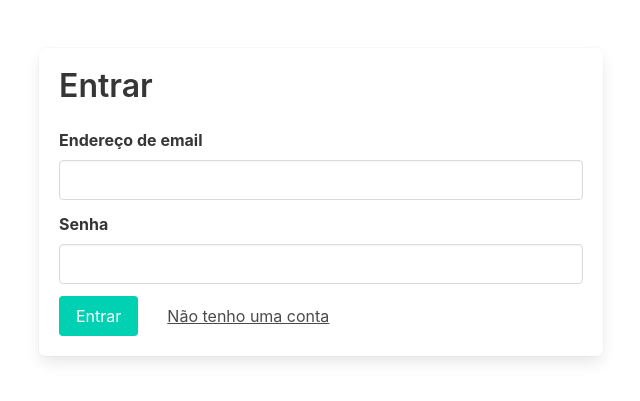
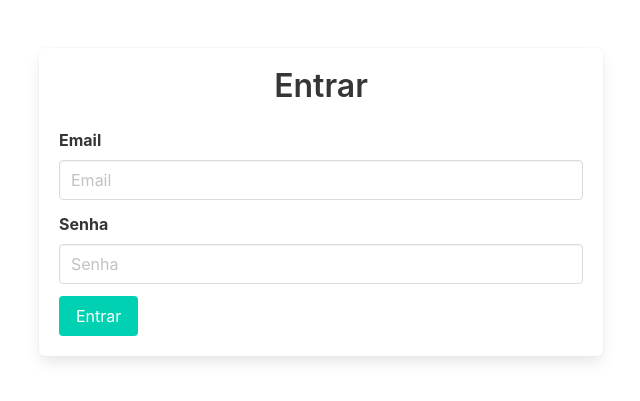
Before and after one commit to marcos-nsantos/analise_e_investigacao_de_transacao, a Django app: page /login/ in a window 1280 px wide. Shown: the top 401 px of the page, without its empty margins (319-959 px from the left). Run offline with Django 3.2, Linux system fonts and the light colour scheme.

Commit message:
fix login fields

```diff
--- a/templates/user/login.html
+++ b/templates/user/login.html
@@ -8,7 +8,7 @@
             <div class="columns">
                 <div class="column is-half is-offset-one-quarter">
                     <div class="box">
-                        <h1 class="title">Entrar</h1>
+                        <h1 class="title has-text-centered">Entrar</h1>
 
                         {% if form.errors %}
                             <div class="notification is-danger">
@@ -18,21 +18,23 @@
 
                         <form method="post" action="{% url 'user:login' %}">
                             {% csrf_token %}
-                            {% for field in form %}
-                                <div class="field">
-                                    <label class="label">{{ field.label }}</label>
-                                    <div class="control">
-                                        <input class="input" type="{{ field.type }}" name="{{ field.name }}">
-                                    </div>
+                            <div class="field">
+                                <label class="label">Email</label>
+                                <div class="control">
+                                    <input class="input" type="email" name="username" placeholder="Email">
                                 </div>
-                            {% endfor %}
+                            </div>
 
-                            <div class="field is-grouped">
+                            <div class="field">
+                                <label class="label">Senha</label>
+                                <div class="control">
+                                    <input class="input" type="password" name="password" placeholder="Senha">
+                                </div>
+                            </div>
+
+                            <div class="field">
                                 <div class="control">
                                     <button class="button is-primary">Entrar</button>
-                                </div>
-                                <div class="control">
-                                    <a class="button is-text" href="{% url 'user:cadastro' %}">Não tenho uma conta</a>
                                 </div>
                             </div>
                         </form>
```
